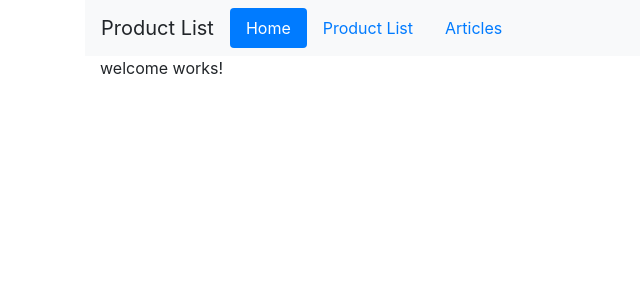
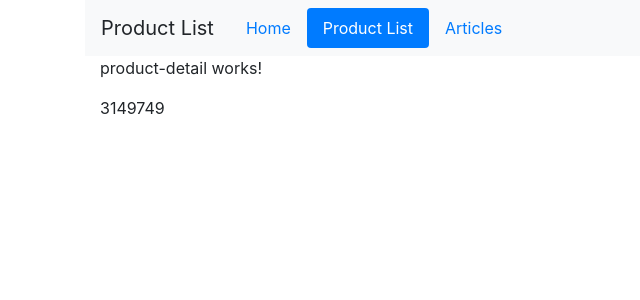
Before and after one commit to shubham1560/Angular-References, an Angular app: page /products/3149749 in a window 1280 px wide. Before the commit this address led to /welcome. Shown: the top 300 px of the page, without its empty margins (0-640 px from the left). Built offline with nearby package versions, Linux system fonts and the light colour scheme.

Commit message:
Added the product detail route from product list

```diff
--- a/src/app/Product/Product-list.component.ts
+++ b/src/app/Product/Product-list.component.ts
@@ -29,7 +29,7 @@ export class ProductListComponent implements OnInit {
                 console.log(data);
             }
         );
-        console.log(this.articles);
+        // console.log(this.articles);
         // console.log("implementation");
     }
 
@@ -42,7 +42,7 @@ export class ProductListComponent implements OnInit {
     _listfilter: string;
 
     get listFilter(): string {
-        console.log(this._listfilter)
+        // console.log(this._listfilter)
         return this._listfilter;
     }
 
--- a/src/app/Product/product-detail.component.html
+++ b/src/app/Product/product-detail.component.html
@@ -1 +1,2 @@
 <p>product-detail works!</p>
+{{employee_id}}
--- a/src/app/Product/product-detail.component.ts
+++ b/src/app/Product/product-detail.component.ts
@@ -1,4 +1,5 @@
 import { Component, OnInit } from '@angular/core';
+import { ActivatedRoute } from '@angular/router';
 
 @Component({
   selector: 'app-product-detail',
@@ -7,9 +8,12 @@ import { Component, OnInit } from '@angular/core';
 })
 export class ProductDetailComponent implements OnInit {
 
-  constructor() { }
-
+  constructor(private route: ActivatedRoute) { }
+  employee_id: number;
   ngOnInit() {
+    let id = +this.route.snapshot.paramMap.getAll('id');
+    this.employee_id = id;
+    console.log(id)
   }
 
 }
--- a/src/app/Product/product-list.component.html
+++ b/src/app/Product/product-list.component.html
@@ -33,7 +33,7 @@
                 <td> <img *ngIf="imageShow" [src]='employee.img' [style.width.px]='imageWidth' [style.margin.px]='imageMargin' [title]='employee.name'> </td>
                 <td style="margin: auto;">{{employee.id | currency: "INR" :"symbol": "1.0-2"}}</td>
                 <!-- Interpolation {{employee.name }} -->
-                <td>{{employee.name | convertToSpaces:"-" }}</td>
+                <td><a [routerLink]="['/products', employee.id]">{{employee.name | convertToSpaces:"-" }}</a></td>
                 <td>
                     <pm-star [rating]='employee.star'></pm-star>
                 </td>
--- a/src/app/Product/product.service.ts
+++ b/src/app/Product/product.service.ts
@@ -12,7 +12,7 @@ export class ProductService{
     headers = new HttpHeaders(
         {
           'Content-Type': 'application/json',
-          //Authorization: 'Token 961414ea9cd103f1722cc82c831866f938dd0e67',
+            Authorization: 'Token 961414ea9cd103f1722cc82c831866f938dd0e67',
         //   Authorization: `Token ${this.token}`,
 
         }
--- a/src/app/app.module.ts
+++ b/src/app/app.module.ts
@@ -36,6 +36,7 @@ import { FraudarticlesComponent } from './Product/fraudarticles.component';
       { path: 'products', component: ProductListComponent },
       { path: 'articles', component: FraudarticlesComponent },
       { path: 'welcome', component: WelcomeComponent },
+      { path: 'products/:id', component: ProductDetailComponent },
       { path: '', redirectTo: 'welcome', pathMatch: 'full' },
       { path: '**', redirectTo: 'welcome', pathMatch: 'full' },
     ])
```
